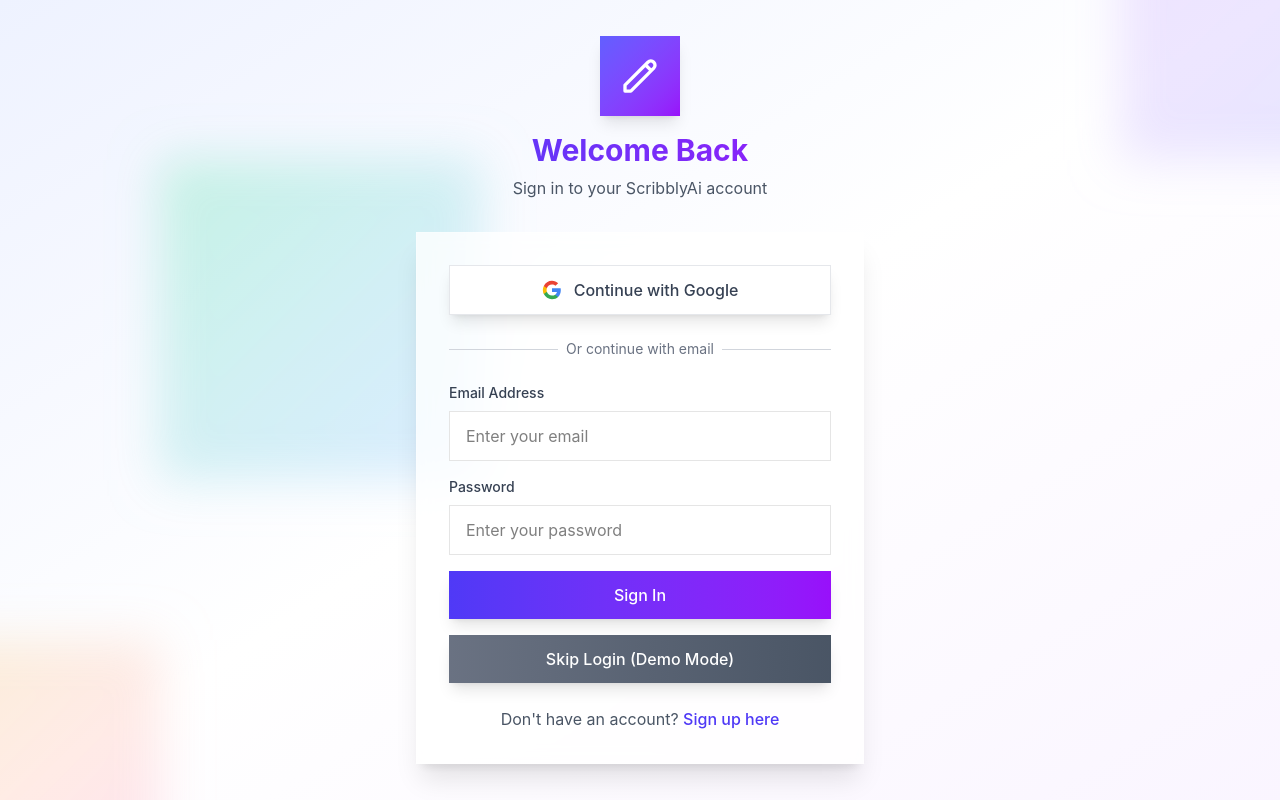
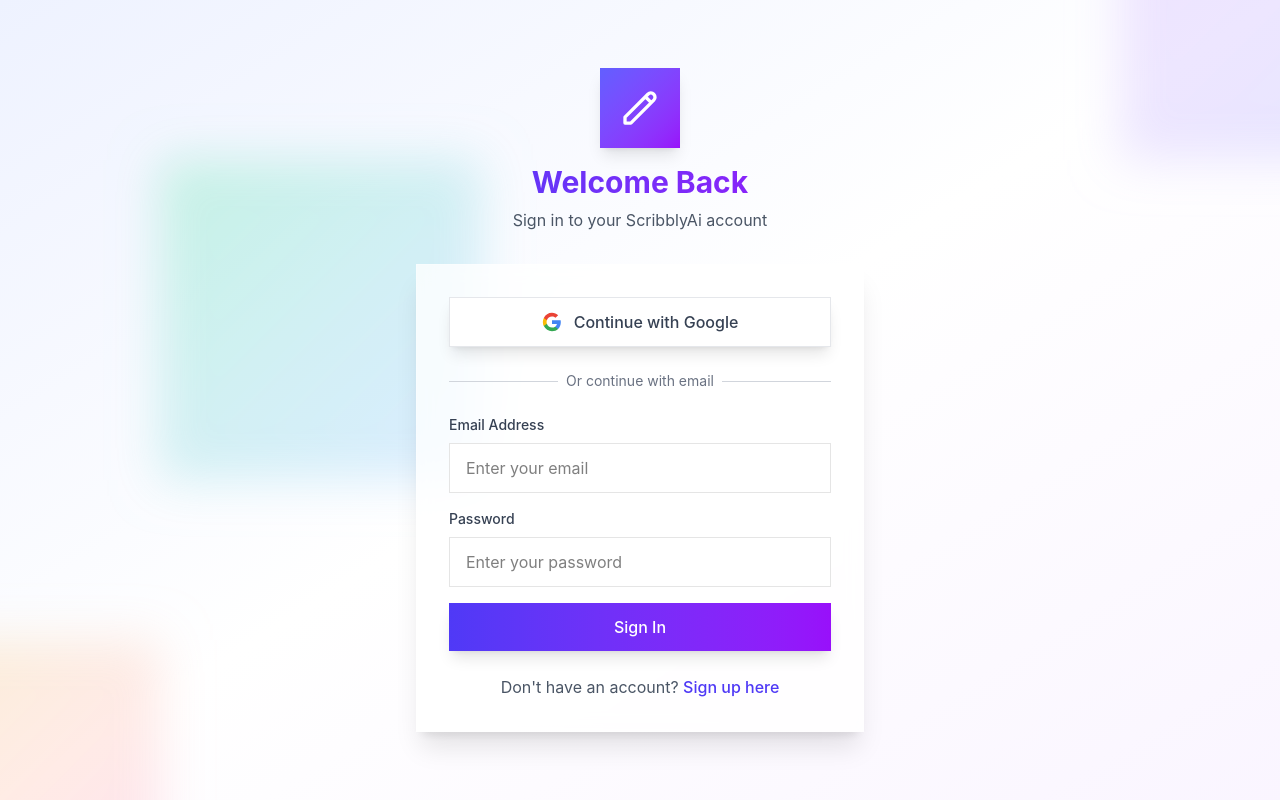
Before and after one commit to Aadhavm10/ScribbleAi, a Next.js app in the folder frontend/: page /auth/signin in a window 1280 px wide. Built offline with nearby package versions, Linux system fonts and the light colour scheme; no server answers.

Commit message:
fix: remove demo/skip login button and simplify OAuth

```diff
--- a/frontend/app/auth/signin/page.tsx
+++ b/frontend/app/auth/signin/page.tsx
@@ -42,24 +42,6 @@ export default function SignIn() {
     }
   };
 
-  const handleSkipLogin = async () => {
-    setIsLoading(true);
-    setError('');
-
-    try {
-      // Use mock credentials to bypass authentication
-      const result = await signIn('credentials', {
-        email: 'demo@example.com',
-        password: 'demo123'
-      });
-      if (result?.ok) {
-        router.push('/');
-      }
-    } catch (error) {
-      setError((error as Error).message || 'Failed to skip login');
-      setIsLoading(false);
-    }
-  };
 
   return (
     <div className="min-h-screen bg-gradient-to-br from-indigo-50 via-white to-purple-50 flex items-center justify-center p-4">
@@ -168,17 +150,6 @@ export default function SignIn() {
             </button>
           </form>
 
-          {/* Skip Login Button */}
-          <div className="mt-4">
-            <button
-              onClick={handleSkipLogin}
-              disabled={isLoading}
-              className="w-full px-6 py-3 bg-gradient-to-r from-gray-500 to-gray-600 text-white font-medium rounded-xl shadow-lg hover:shadow-xl transform hover:scale-[1.02] transition-all duration-200 disabled:opacity-50 disabled:cursor-not-allowed disabled:transform-none"
-            >
-              {isLoading ? 'Loading...' : 'Skip Login (Demo Mode)'}
-            </button>
-          </div>
-
           {/* Sign Up Link */}
           <div className="mt-6 text-center">
             <p className="text-gray-600">
```
